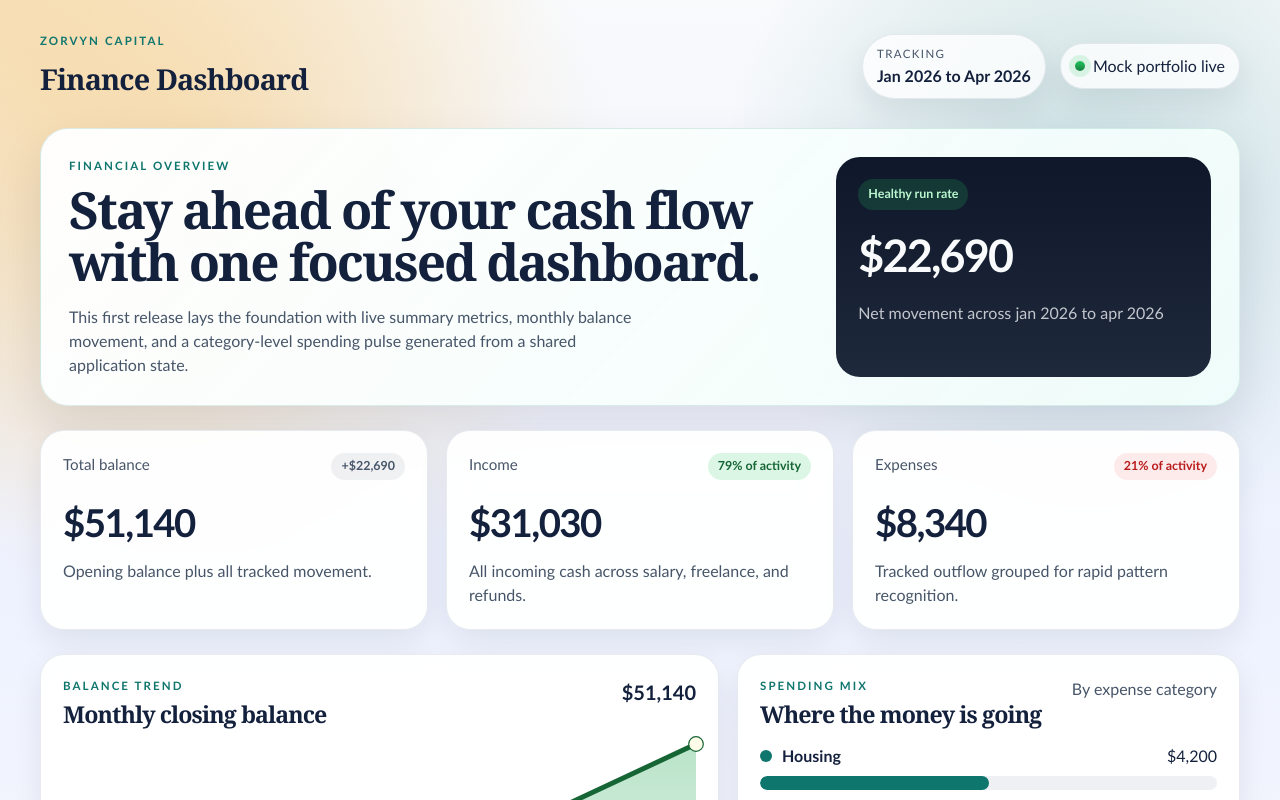
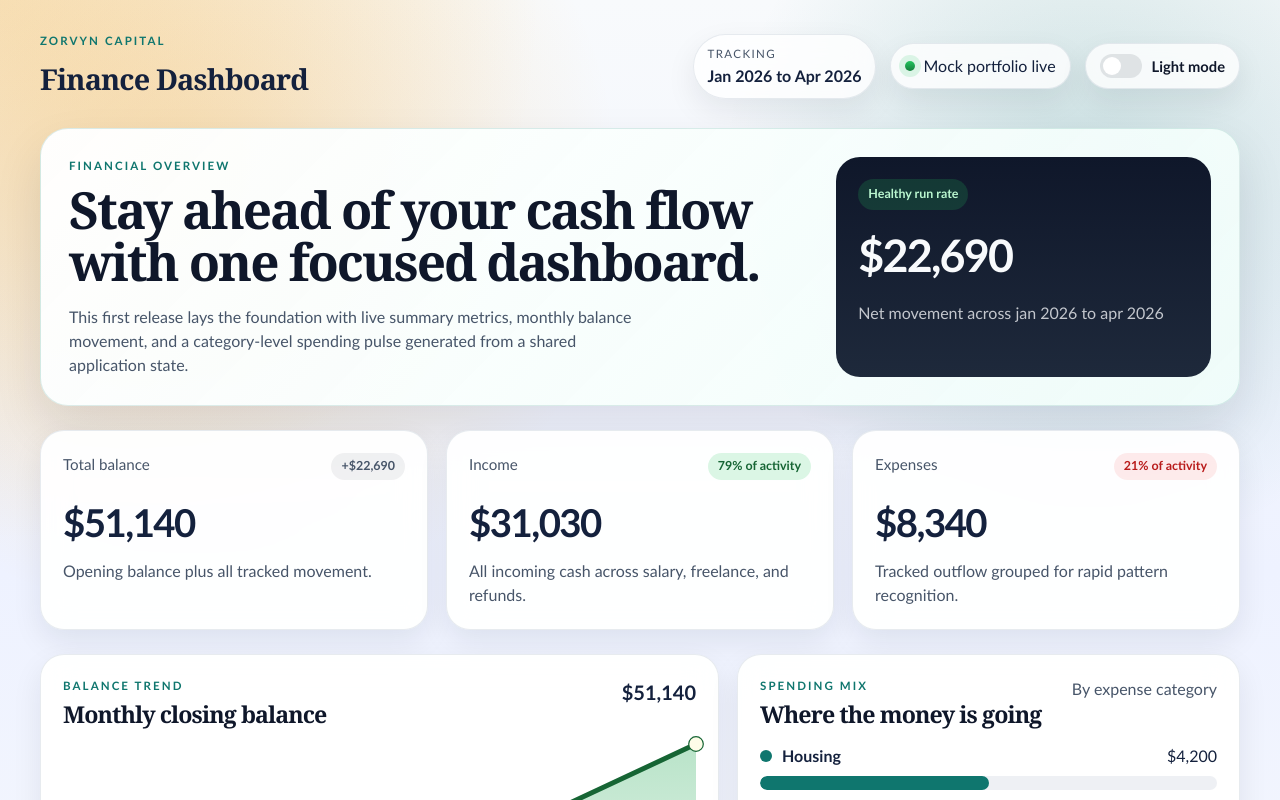
Before and after one commit to royrohan1437/Zorvyn_Financial_Dashboard, a React (Vite) app: page / in a window 1280 px wide. Shown: the top 800 px of the page. Built offline with nearby package versions, Linux system fonts and the light colour scheme.

Commit message:
added persistent dark mode toggle feature

```diff
--- a/src/App.tsx
+++ b/src/App.tsx
@@ -12,16 +12,27 @@ import {
 } from './utils/finance';
 
 function App() {
-  const { transactions } = useDashboard();
+  const { dispatch, selectedTheme, transactions } = useDashboard();
   const summary = getSummaryMetrics(transactions);
   const balanceTrend = buildBalanceTrend(transactions, summary.openingBalance);
   const spendingBreakdown = buildSpendingBreakdown(transactions);
   const timeWindowLabel = getTransactionWindowLabel(transactions);
 
+  function handleThemeToggle() {
+    dispatch({
+      type: 'set-theme',
+      payload: selectedTheme === 'light' ? 'dark' : 'light',
+    });
+  }
+
   return (
     <div className="app-shell">
       <div className="app-shell__gradient" />
-      <DashboardHeader timeWindowLabel={timeWindowLabel} />
+      <DashboardHeader
+        currentTheme={selectedTheme}
+        onThemeToggle={handleThemeToggle}
+        timeWindowLabel={timeWindowLabel}
+      />
 
       <main className="dashboard-layout">
         <section className="hero-panel">
--- a/src/components/dashboard-header.tsx
+++ b/src/components/dashboard-header.tsx
@@ -1,8 +1,18 @@
+import type { ThemeMode } from '../types/finance';
+
 type DashboardHeaderProps = {
+  currentTheme: ThemeMode;
+  onThemeToggle: () => void;
   timeWindowLabel: string;
 };
 
-export function DashboardHeader({ timeWindowLabel }: DashboardHeaderProps) {
+export function DashboardHeader({
+  currentTheme,
+  onThemeToggle,
+  timeWindowLabel,
+}: DashboardHeaderProps) {
+  const nextTheme = currentTheme === 'light' ? 'dark' : 'light';
+
   return (
     <header className="dashboard-header">
       <div>
@@ -19,6 +29,20 @@ export function DashboardHeader({ timeWindowLabel }: DashboardHeaderProps) {
           <span className="status-dot" />
           <span>Mock portfolio live</span>
         </div>
+        <button
+          type="button"
+          className="theme-toggle"
+          onClick={onThemeToggle}
+          aria-label={`Switch to ${nextTheme} mode`}
+          title={`Switch to ${nextTheme} mode`}
+        >
+          <span className="theme-toggle__indicator" aria-hidden="true">
+            <span className="theme-toggle__thumb" />
+          </span>
+          <span className="theme-toggle__copy">
+            {currentTheme === 'light' ? 'Light mode' : 'Dark mode'}
+          </span>
+        </button>
       </div>
     </header>
   );
--- a/src/state/dashboard-context.tsx
+++ b/src/state/dashboard-context.tsx
@@ -2,24 +2,57 @@ import {
   createContext,
   type Dispatch,
   type PropsWithChildren,
+  useEffect,
   useContext,
   useReducer,
 } from 'react';
 import { mockTransactions } from '../data/mock-transactions';
-import type { DashboardState, Role, Transaction } from '../types/finance';
+import type {
+  DashboardState,
+  Role,
+  ThemeMode,
+  Transaction,
+} from '../types/finance';
 
 type DashboardAction =
   | { type: 'set-role'; payload: Role }
+  | { type: 'set-theme'; payload: ThemeMode }
   | { type: 'set-transactions'; payload: Transaction[] };
 
 type DashboardContextValue = DashboardState & {
   dispatch: Dispatch<DashboardAction>;
 };
 
+const THEME_STORAGE_KEY = 'zorvyn-dashboard-theme';
+
 const initialState: DashboardState = {
   transactions: mockTransactions,
   selectedRole: 'viewer',
+  selectedTheme: 'light',
 };
+
+function getPreferredTheme(): ThemeMode {
+  if (typeof window === 'undefined') {
+    return 'light';
+  }
+
+  const savedTheme = window.localStorage.getItem(THEME_STORAGE_KEY);
+
+  if (savedTheme === 'light' || savedTheme === 'dark') {
+    return savedTheme;
+  }
+
+  return window.matchMedia('(prefers-color-scheme: dark)').matches
+    ? 'dark'
+    : 'light';
+}
+
+function createInitialState(state: DashboardState): DashboardState {
+  return {
+    ...state,
+    selectedTheme: getPreferredTheme(),
+  };
+}
 
 const DashboardContext = createContext<DashboardContextValue | null>(null);
 
@@ -33,6 +66,11 @@ function dashboardReducer(
         ...state,
         selectedRole: action.payload,
       };
+    case 'set-theme':
+      return {
+        ...state,
+        selectedTheme: action.payload,
+      };
     case 'set-transactions':
       return {
         ...state,
@@ -44,7 +82,17 @@ function dashboardReducer(
 }
 
 export function DashboardProvider({ children }: PropsWithChildren) {
-  const [state, dispatch] = useReducer(dashboardReducer, initialState);
+  const [state, dispatch] = useReducer(
+    dashboardReducer,
+    initialState,
+    createInitialState,
+  );
+
+  useEffect(() => {
+    document.documentElement.dataset.theme = state.selectedTheme;
+    document.documentElement.style.colorScheme = state.selectedTheme;
+    window.localStorage.setItem(THEME_STORAGE_KEY, state.selectedTheme);
+  }, [state.selectedTheme]);
 
   return (
     <DashboardContext.Provider value={{ ...state, dispatch }}>
--- a/src/styles.css
+++ b/src/styles.css
@@ -2,14 +2,13 @@
   font-family: "Trebuchet MS", "Segoe UI", sans-serif;
   line-height: 1.5;
   font-weight: 400;
-  color: #14213d;
-  background:
-    radial-gradient(circle at top left, rgba(245, 158, 11, 0.24), transparent 30%),
-    linear-gradient(180deg, #f8fafc 0%, #eef2ff 45%, #f8fafc 100%);
   font-synthesis: none;
   text-rendering: optimizeLegibility;
   -webkit-font-smoothing: antialiased;
   -moz-osx-font-smoothing: grayscale;
+  color-scheme: light;
+  --text-primary: #14213d;
+  --text-heading: #0f172a;
   --surface: rgba(255, 255, 255, 0.78);
   --surface-strong: rgba(255, 255, 255, 0.94);
   --surface-border: rgba(148, 163, 184, 0.22);
@@ -19,6 +18,71 @@
   --success: #166534;
   --warning: #b45309;
   --danger: #b91c1c;
+  --accent: #0f766e;
+  --app-background:
+    radial-gradient(circle at top left, rgba(245, 158, 11, 0.24), transparent 30%),
+    linear-gradient(180deg, #f8fafc 0%, #eef2ff 45%, #f8fafc 100%);
+  --shell-gradient:
+    radial-gradient(circle at 85% 15%, rgba(15, 118, 110, 0.20), transparent 24%),
+    radial-gradient(circle at 15% 15%, rgba(245, 158, 11, 0.22), transparent 28%);
+  --hero-surface:
+    linear-gradient(135deg, rgba(255, 255, 255, 0.97), rgba(240, 253, 250, 0.92));
+  --hero-border: rgba(15, 118, 110, 0.14);
+  --hero-highlight:
+    linear-gradient(180deg, #0f172a, #1e293b);
+  --hero-highlight-text: #f8fafc;
+  --hero-highlight-meta: rgba(248, 250, 252, 0.76);
+  --status-shadow: 0 0 0 6px rgba(34, 197, 94, 0.14);
+  --subtle-fill: rgba(15, 23, 42, 0.06);
+  --bar-background: rgba(148, 163, 184, 0.16);
+  --empty-border: rgba(148, 163, 184, 0.44);
+  --chart-accent: #166534;
+  --chart-accent-soft: rgba(22, 163, 74, 0.30);
+  --chart-accent-fade: rgba(22, 163, 74, 0.02);
+  --chart-dot-fill: #fefce8;
+  --theme-toggle-track: rgba(15, 23, 42, 0.10);
+  --theme-toggle-thumb: #ffffff;
+  --theme-toggle-copy: #0f172a;
+}
+
+:root[data-theme='dark'] {
+  color-scheme: dark;
+  --text-primary: #e2e8f0;
+  --text-heading: #f8fafc;
+  --surface: rgba(15, 23, 42, 0.72);
+  --surface-strong: rgba(15, 23, 42, 0.92);
+  --surface-border: rgba(148, 163, 184, 0.18);
+  --shadow-soft: 0 24px 56px rgba(2, 6, 23, 0.38);
+  --shadow-card: 0 16px 32px rgba(2, 6, 23, 0.28);
+  --ink-soft: #94a3b8;
+  --success: #4ade80;
+  --warning: #fbbf24;
+  --danger: #fca5a5;
+  --accent: #5eead4;
+  --app-background:
+    radial-gradient(circle at top left, rgba(20, 184, 166, 0.14), transparent 32%),
+    linear-gradient(180deg, #020617 0%, #0f172a 48%, #111827 100%);
+  --shell-gradient:
+    radial-gradient(circle at 85% 15%, rgba(45, 212, 191, 0.16), transparent 24%),
+    radial-gradient(circle at 15% 15%, rgba(245, 158, 11, 0.10), transparent 28%);
+  --hero-surface:
+    linear-gradient(135deg, rgba(15, 23, 42, 0.98), rgba(17, 24, 39, 0.94));
+  --hero-border: rgba(94, 234, 212, 0.16);
+  --hero-highlight:
+    linear-gradient(180deg, rgba(8, 47, 73, 0.94), rgba(15, 118, 110, 0.84));
+  --hero-highlight-text: #ecfeff;
+  --hero-highlight-meta: rgba(236, 254, 255, 0.72);
+  --status-shadow: 0 0 0 6px rgba(34, 197, 94, 0.18);
+  --subtle-fill: rgba(148, 163, 184, 0.14);
+  --bar-background: rgba(51, 65, 85, 0.8);
+  --empty-border: rgba(94, 234, 212, 0.22);
+  --chart-accent: #4ade80;
+  --chart-accent-soft: rgba(74, 222, 128, 0.26);
+  --chart-accent-fade: rgba(74, 222, 128, 0.02);
+  --chart-dot-fill: #0f172a;
+  --theme-toggle-track: rgba(148, 163, 184, 0.20);
+  --theme-toggle-thumb: #0f172a;
+  --theme-toggle-copy: #f8fafc;
 }
 
 * {
@@ -34,6 +98,11 @@ body,
 
 body {
   min-height: 100vh;
+  color: var(--text-primary);
+  background: var(--app-background);
+  transition:
+    background 220ms ease,
+    color 220ms ease;
 }
 
 button,
@@ -51,9 +120,7 @@ select {
 .app-shell__gradient {
   position: absolute;
   inset: 0;
-  background:
-    radial-gradient(circle at 85% 15%, rgba(15, 118, 110, 0.20), transparent 24%),
-    radial-gradient(circle at 15% 15%, rgba(245, 158, 11, 0.22), transparent 28%);
+  background: var(--shell-gradient);
   pointer-events: none;
 }
 
@@ -88,13 +155,19 @@ select {
 }
 
 .dashboard-header__window,
-.dashboard-header__status {
+.dashboard-header__status,
+.theme-toggle {
   padding: 10px 14px;
   border: 1px solid var(--surface-border);
   border-radius: 999px;
   background: var(--surface);
   backdrop-filter: blur(16px);
   box-shadow: var(--shadow-card);
+  transition:
+    background 220ms ease,
+    border-color 220ms ease,
+    color 220ms ease,
+    transform 220ms ease;
 }
 
 .dashboard-header__window {
@@ -115,12 +188,59 @@ select {
   gap: 8px;
 }
 
+.theme-toggle {
+  display: inline-flex;
+  align-items: center;
+  gap: 10px;
+  color: var(--theme-toggle-copy);
+  cursor: pointer;
+}
+
+.theme-toggle:hover {
+  transform: translateY(-1px);
+}
+
+.theme-toggle:focus-visible {
+  outline: 2px solid var(--accent);
+  outline-offset: 2px;
+}
+
+.theme-toggle__indicator {
+  display: inline-flex;
+  width: 42px;
+  height: 24px;
+  padding: 3px;
+  align-items: center;
+  border-radius: 999px;
+  background: var(--theme-toggle-track);
+}
+
+.theme-toggle__thumb {
+  width: 18px;
+  height: 18px;
+  border-radius: 999px;
+  background: var(--theme-toggle-thumb);
+  transform: translateX(0);
+  transition:
+    transform 220ms ease,
+    background 220ms ease;
+}
+
+:root[data-theme='dark'] .theme-toggle__thumb {
+  transform: translateX(18px);
+}
+
+.theme-toggle__copy {
+  font-size: 0.92rem;
+  font-weight: 700;
+}
+
 .status-dot {
   width: 10px;
   height: 10px;
   border-radius: 999px;
   background: linear-gradient(180deg, #22c55e, #15803d);
-  box-shadow: 0 0 0 6px rgba(34, 197, 94, 0.14);
+  box-shadow: var(--status-shadow);
 }
 
 .dashboard-layout {
@@ -136,9 +256,8 @@ select {
   gap: 18px;
   padding: 28px;
   border-radius: 28px;
-  background:
-    linear-gradient(135deg, rgba(255, 255, 255, 0.97), rgba(240, 253, 250, 0.92));
-  border: 1px solid rgba(15, 118, 110, 0.14);
+  background: var(--hero-surface);
+  border: 1px solid var(--hero-border);
   box-shadow: var(--shadow-soft);
 }
 
@@ -147,7 +266,7 @@ select {
   font-size: 0.72rem;
   text-transform: uppercase;
   letter-spacing: 0.18em;
-  color: #0f766e;
+  color: var(--accent);
   font-weight: 700;
 }
 
@@ -155,6 +274,7 @@ select {
 .chart-card h2 {
   margin: 0;
   font-family: Georgia, "Times New Roman", serif;
+  color: var(--text-heading);
   font-size: clamp(2rem, 4vw, 3.4rem);
   line-height: 1.02;
   letter-spacing: -0.04em;
@@ -177,8 +297,8 @@ select {
   gap: 12px;
   padding: 22px;
   border-radius: 24px;
-  background: linear-gradient(180deg, #0f172a, #1e293b);
-  color: #f8fafc;
+  background: var(--hero-highlight);
+  color: var(--hero-highlight-text);
 }
 
 .badge {
@@ -203,7 +323,7 @@ select {
 
 .hero-panel__meta {
   margin: 0;
-  color: rgba(248, 250, 252, 0.76);
+  color: var(--hero-highlight-meta);
 }
 
 .summary-grid {
@@ -238,7 +358,7 @@ select {
   border-radius: 999px;
   font-size: 0.78rem;
   font-weight: 700;
-  background: rgba(15, 23, 42, 0.06);
+  background: var(--subtle-fill);
 }
 
 .overview-card__value {
@@ -344,7 +464,7 @@ select {
   height: 14px;
   overflow: hidden;
   border-radius: 999px;
-  background: rgba(148, 163, 184, 0.16);
+  background: var(--bar-background);
 }
 
 .category-chart__bar-fill {
@@ -363,7 +483,7 @@ select {
   display: grid;
   place-items: center;
   min-height: 240px;
-  border: 1px dashed rgba(148, 163, 184, 0.44);
+  border: 1px dashed var(--empty-border);
   border-radius: 20px;
   text-align: center;
   color: var(--ink-soft);
@@ -373,7 +493,7 @@ select {
 .empty-state p {
   margin: 0 0 4px;
   font-weight: 700;
-  color: #1e293b;
+  color: var(--text-heading);
 }
 
 .empty-state span {
--- a/src/types/finance.ts
+++ b/src/types/finance.ts
@@ -1,6 +1,7 @@
 export type TransactionType = 'income' | 'expense';
 
 export type Role = 'viewer' | 'admin';
+export type ThemeMode = 'light' | 'dark';
 
 export type TransactionCategory =
   | 'Salary'
@@ -25,4 +26,5 @@ export type Transaction = {
 export type DashboardState = {
   transactions: Transaction[];
   selectedRole: Role;
+  selectedTheme: ThemeMode;
 };
```
Also changed, not shown: src/components/balance-trend-chart.tsx (+15 -4 lines).
